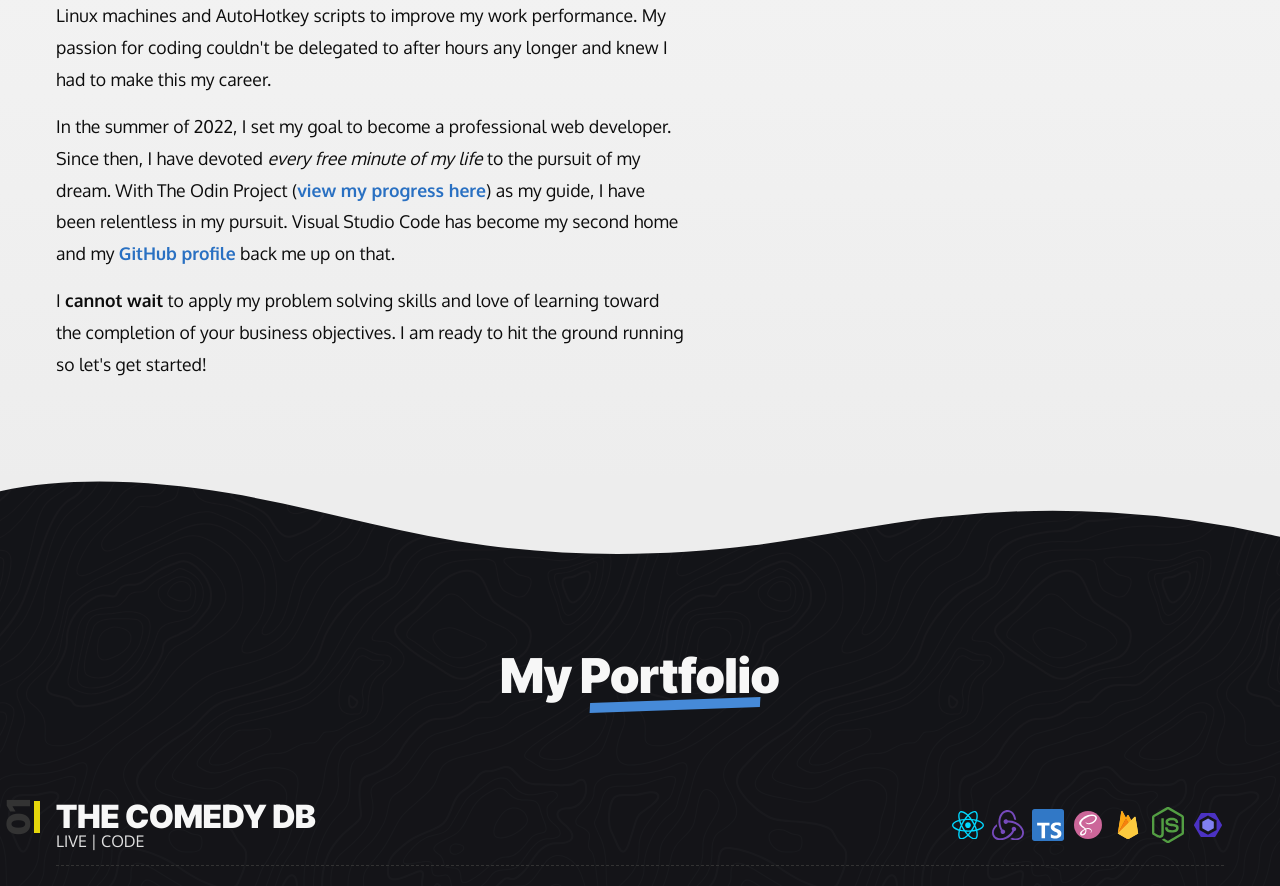
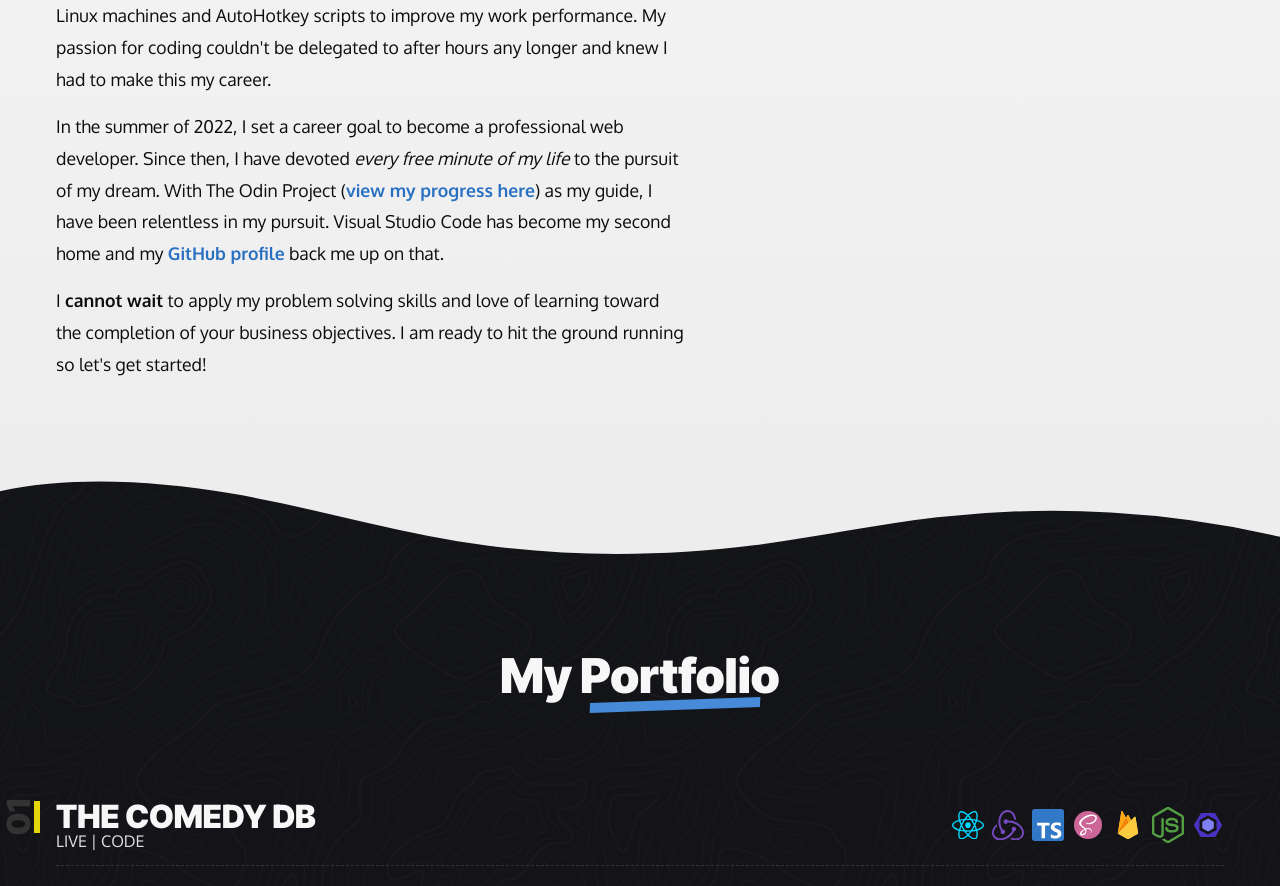
Before and after one commit to bmilcs/bmilcs.github.io, a React (Vite) app: page / in a window 1280 px wide. Shown: the part 1458-2344 px from the top of the page. Built offline with nearby package versions, Linux system fonts and the light colour scheme.

Commit message:
Fix about me wording

```diff
--- a/src/components/about/About.tsx
+++ b/src/components/about/About.tsx
@@ -92,9 +92,9 @@ function About() {
             </p>
 
             <p>
-              In the summer of 2022, I set my goal to become a professional web developer. Since
-              then, I have devoted <em>every free minute of my life</em> to the pursuit of my dream.
-              With The Odin Project (
+              In the summer of 2022, I set a career goal to become a professional web developer.
+              Since then, I have devoted <em>every free minute of my life</em> to the pursuit of my
+              dream. With The Odin Project (
               <a href='https://www.github.com/bmilcs/odin-project' target='_blank' rel='noreferrer'>
                 view my progress here
               </a>
```
